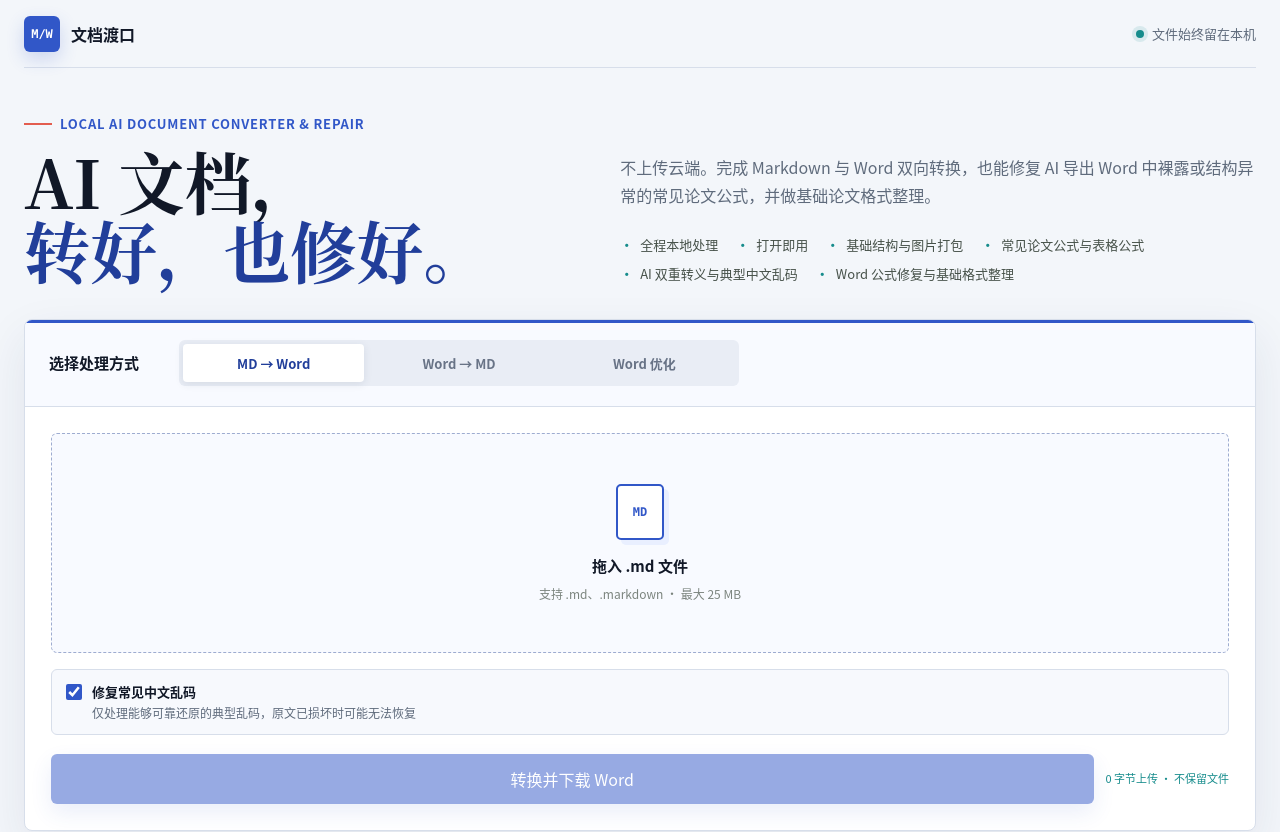
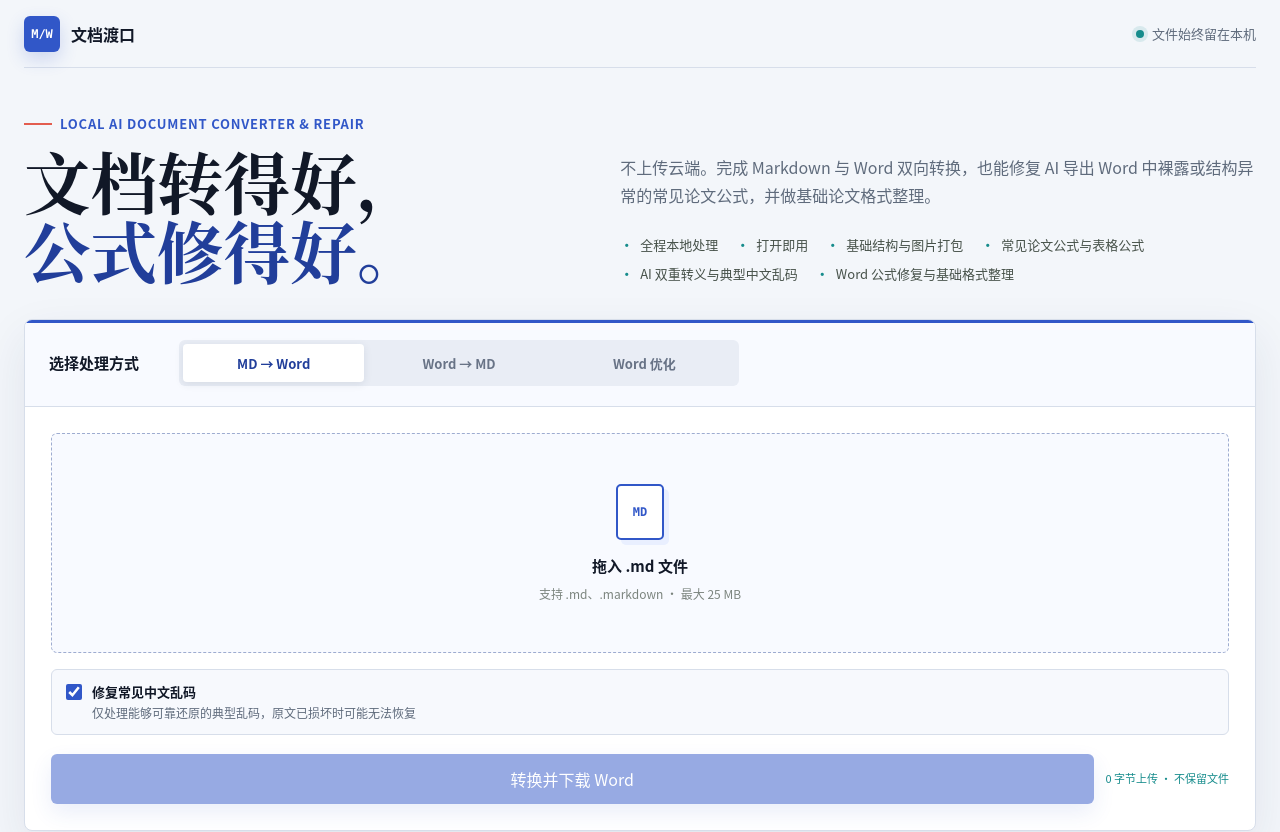
Before and after one commit to anitaleexiang0210/anitalee, a Next.js app: page /ferry in a window 1280 px wide. Shown: the top 832 px of the page. Built offline with nearby package versions, Linux system fonts and the light colour scheme.

Commit message:
改文档渡口主标题为「文档转得好，公式修得好」

```diff
--- a/app/ferry/page.tsx
+++ b/app/ferry/page.tsx
@@ -359,8 +359,8 @@ export default function FerryPage() {
           <div className="ferry-tool-copy">
             <p className="ferry-tool-eyebrow">Local AI document converter & repair</p>
             <h1>
-              AI 文档，
-              <span>转好，也修好。</span>
+              文档转得好，
+              <span>公式修得好。</span>
             </h1>
             <p>
               不上传云端。完成 Markdown 与 Word 双向转换，也能修复 AI 导出 Word 中裸露或结构异常的常见论文公式，并做基础论文格式整理。
```
